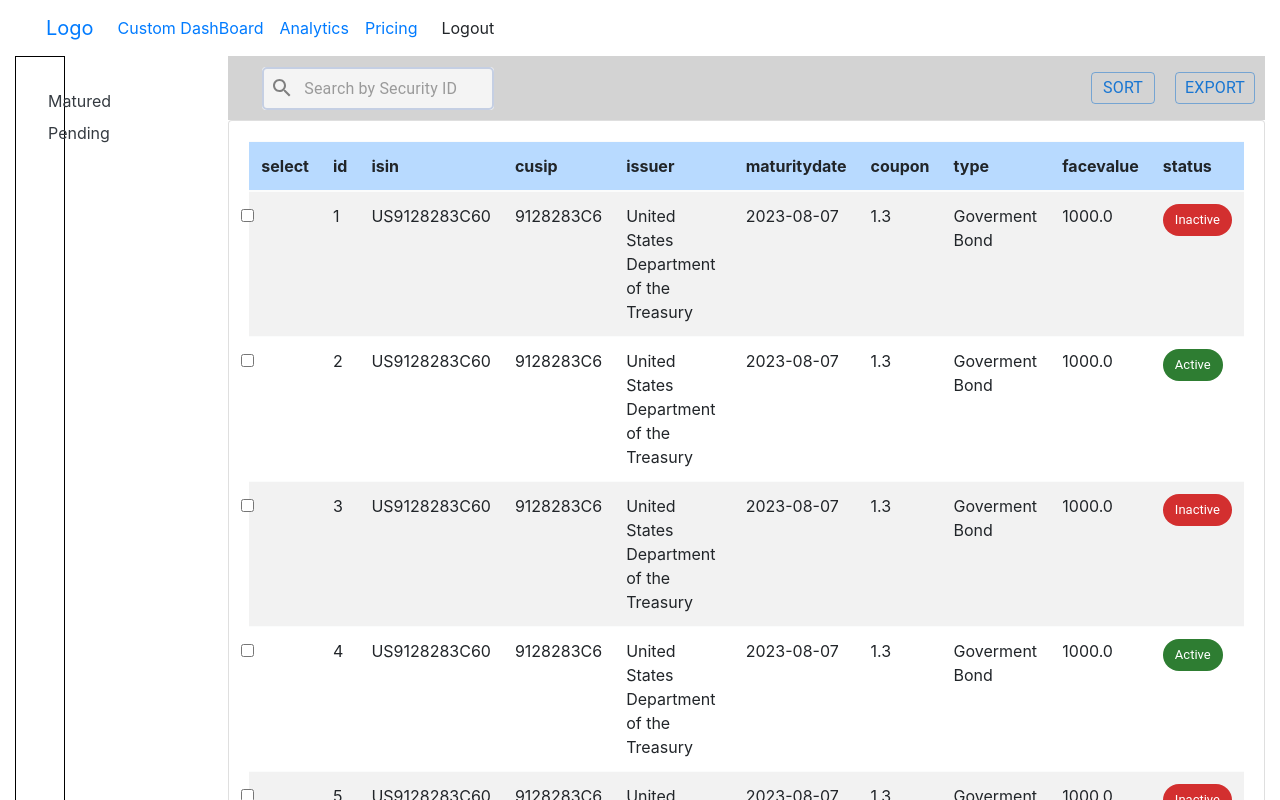
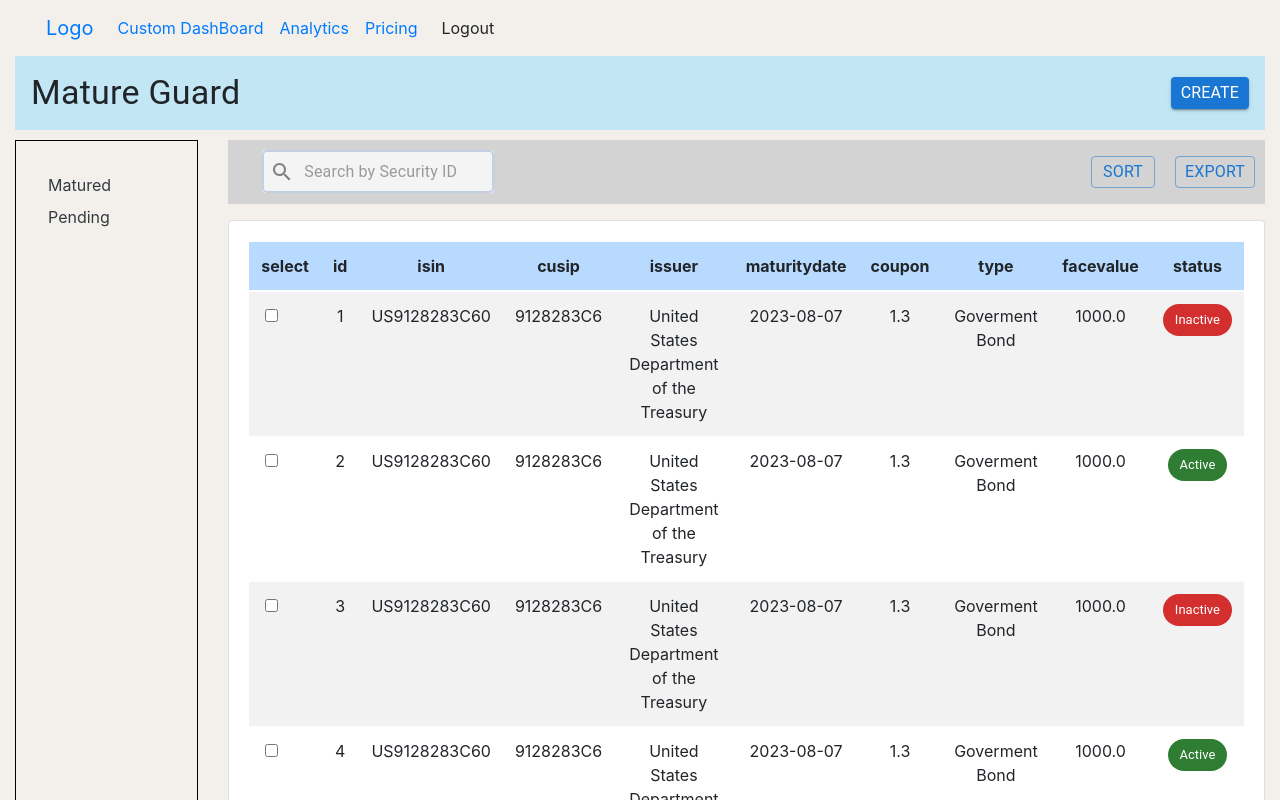
Before and after one commit to parthviii/frontend_db, a React (Create React App) app: page / in a window 1280 px wide. Shown: the top 800 px of the page. Built offline with nearby package versions, Linux system fonts and the light colour scheme.

Commit message:
fixed some css bugs in table and added some cosmetic css

```diff
--- a/package.json
+++ b/package.json
@@ -14,7 +14,7 @@
     "react": "^18.2.0",
     "react-bootstrap": "^2.8.0",
     "react-dom": "^18.2.0",
-    "react-scripts": "^2.1.3",
+    "react-scripts": "^2.1.8",
     "typescript": "^5.1.6",
     "web-vitals": "^2.1.4"
   },
--- a/src/App.css
+++ b/src/App.css
@@ -5,6 +5,27 @@
 .App-logo {
   height: 40vmin;
   pointer-events: none;
+}
+
+.topheader{
+  background-color:white;
+}
+
+.grad{
+
+  background-color: white;
+}
+
+.contain{
+  background-color:#F3F0EC;
+}
+
+.temp{
+  margin-top:1rem;
+}
+
+ td,th {
+  text-align: center;
 }
 
 @media (prefers-reduced-motion: no-preference) {
--- a/src/App.jsx
+++ b/src/App.jsx
@@ -107,8 +107,9 @@ const data = [
 
 const App = () => {
   return (
-    <Container fluid>
+    <Container fluid className="contain">
     <Navbar/>
+    <Header/>
   <Row>
     <Col xs={12} md={2}>
       <Sidebar/>
@@ -118,7 +119,7 @@ const App = () => {
       {/* Your content for the right two-thirds of the dashboard */}
       <TableComponent data={data}/>
     </Col>
-  </Row>
+   </Row>
 </Container>
 
   );
--- a/src/components/Header.js
+++ b/src/components/Header.js
@@ -7,7 +7,7 @@ const Header = () => {
 
 
   return (
-    <FlexRowSpaceBetween style={{ padding: "10px",backgroundColor: "#C2E6F4" }}>
+    <FlexRowSpaceBetween  className="grad" style={{ padding: "1rem",backgroundColor: "#C2E6F4",marginBottom:"10px" }}>
       <Typography
         variant="h4"
         noWrap
--- a/src/components/Navbar.js
+++ b/src/components/Navbar.js
@@ -2,7 +2,7 @@ import React from "react";
 
 const Navbar = () => {
   return (
-    <nav class="navbar navbar-expand-lg bg-body-tertiary">
+    <nav class="navbar navbar-expand-lg bg-body-tertiary top">
       <div class="container-fluid">
         <a class="navbar-brand" href="#">Logo </a>
         <button class="navbar-toggler" type="button" data-bs-toggle="collapse" data-bs-target="#navbarText" aria-controls="navbarText" aria-expanded="false" aria-label="Toggle navigation">
--- a/src/components/Sidebar.js
+++ b/src/components/Sidebar.js
@@ -2,8 +2,7 @@ import React from 'react';
 
 const Sidebar = () => {
   return (
-    <nav id="sidebar" className="text-bg-light p-4 " style={{ width: '20%', height: '100vh',border:"1px solid black" }}>
-
+    <nav id="sidebar" className="text-bg-light p-4 " style={{ width: '100%', height: '100vh',border:"1px solid black" }}>
 
       <ul className="list-unstyled components">
         <li className="active my-2 hover-color-change">
--- a/src/components/TableComponent.jsx
+++ b/src/components/TableComponent.jsx
@@ -29,7 +29,7 @@ const TableComponent = ({ data }) => {
 
   return (
     <section>
-      <div className="container card card-body ">
+      <div className="container card card-body temp">
         <Table
           responsive
           hover={true}
```
Also changed, not shown: 1 other file (tests, documents, lock files or other folders).
